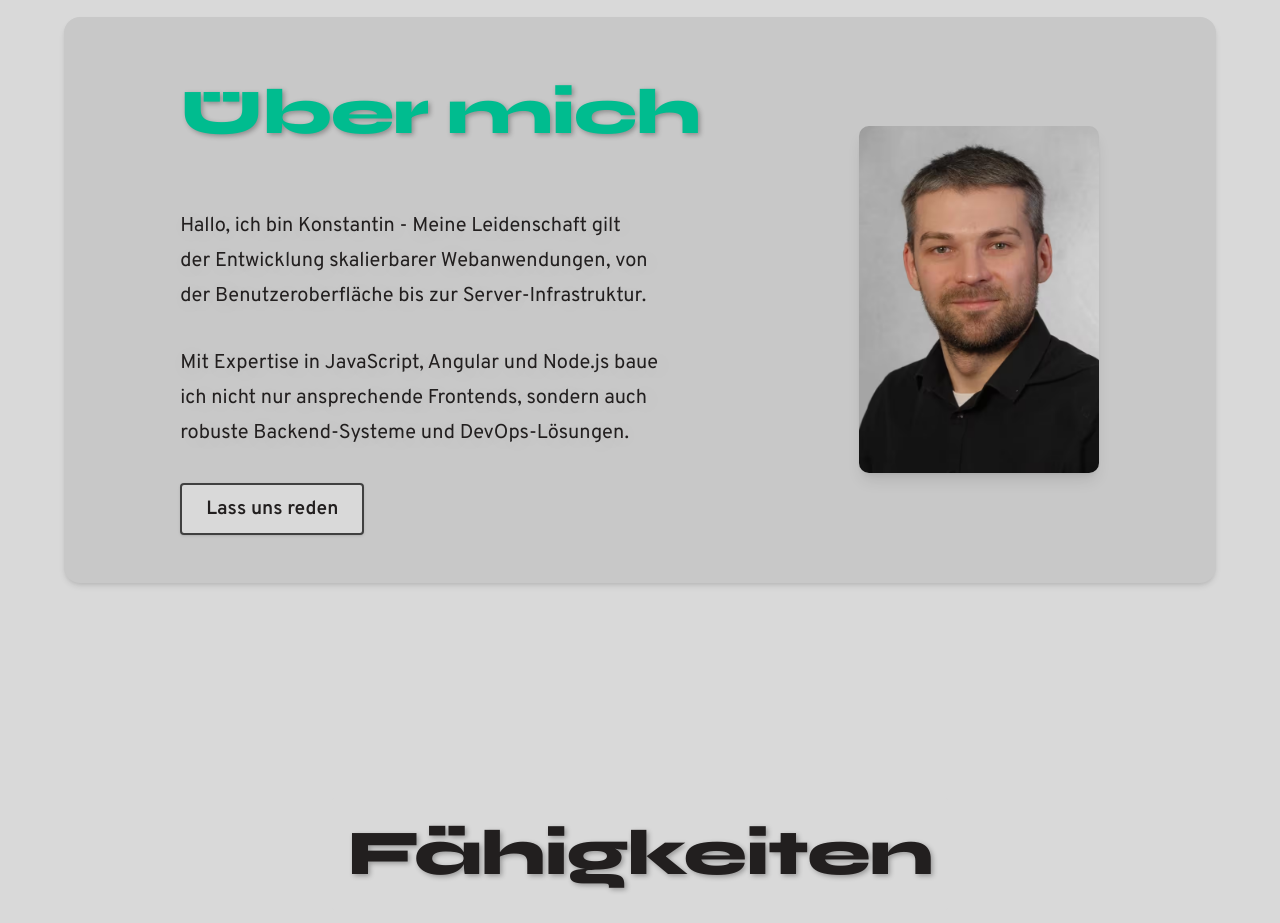
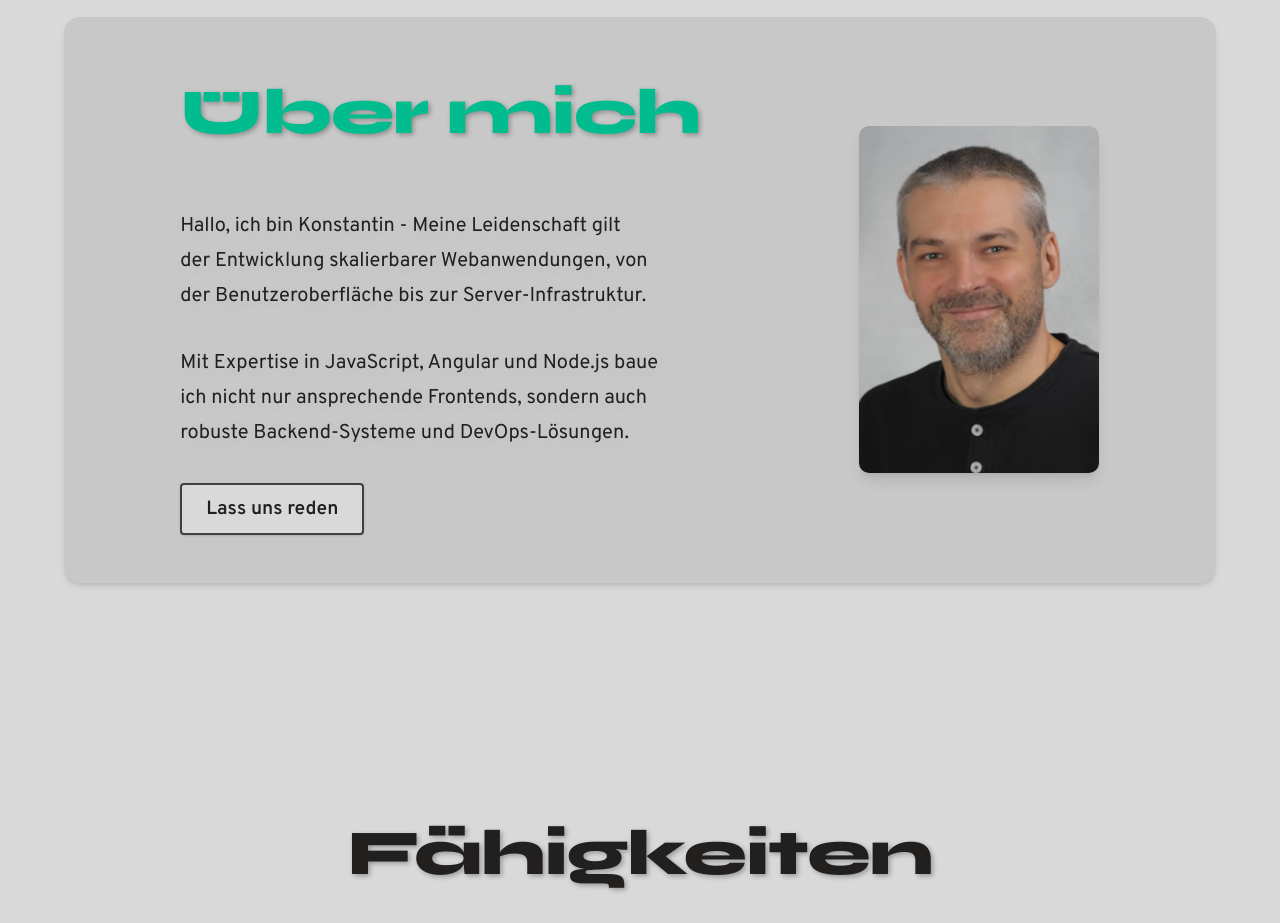
Before and after one commit to KosMaster87/Portfolio, an Angular app: page / in a window 1280 px wide. Shown: the part 860-1783 px from the top of the page. Built offline with nearby package versions, Linux system fonts and the light colour scheme.

Commit message:
feat(about): update profile portrait
New filename (not an overwrite) so the year-long immutable cache
header on .avif assets can't keep serving the old photo to returning
visitors.

```diff
--- a/src/app/features/home/components/about-section/about-section.component.html
+++ b/src/app/features/home/components/about-section/about-section.component.html
@@ -33,7 +33,7 @@
         <img
           class="about-section__portrait"
           loading="lazy"
-          src="assets/images/profile/Aksenov-Konstantin-profile.avif"
+          src="assets/images/profile/Aksenov-Konstantin-profile-2026.avif"
           alt="Portrait of Konstantin Aksenov, Full-Stack Developer"
         />
       </div>
```
Also changed, not shown: src/assets/images/profile/Aksenov-Konstantin-profile-2026.avif (added), src/assets/images/profile/Aksenov-Konstantin-profile.avif (deleted).
